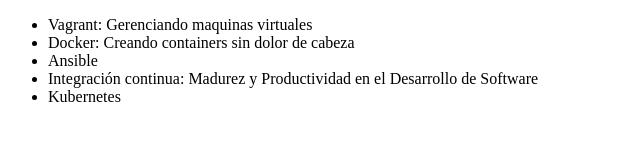
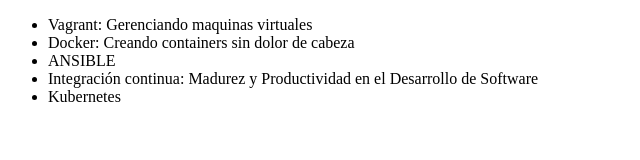
Before and after one commit to AmayraniCV/alura-git, a plain HTML site: page index.html in a window 1280 px wide. Shown: the full height of the page, 0-640 px from the left. Drawn offline with Linux system fonts and the light colour scheme.

Commit message:
Cambiando por mayusculas el nombre del curso Ansible

```diff
--- a/index.html
+++ b/index.html
@@ -8,7 +8,7 @@
      <ul>
          <li> Vagrant: Gerenciando maquinas virtuales </li>
          <li> Docker: Creando containers sin dolor de cabeza </li>
-         <li> Ansible </li>
+         <li> ANSIBLE </li>
          <li> Integración continua: Madurez y Productividad en el Desarrollo de Software </li>
          <li> Kubernetes </li>
      </ul>
```
